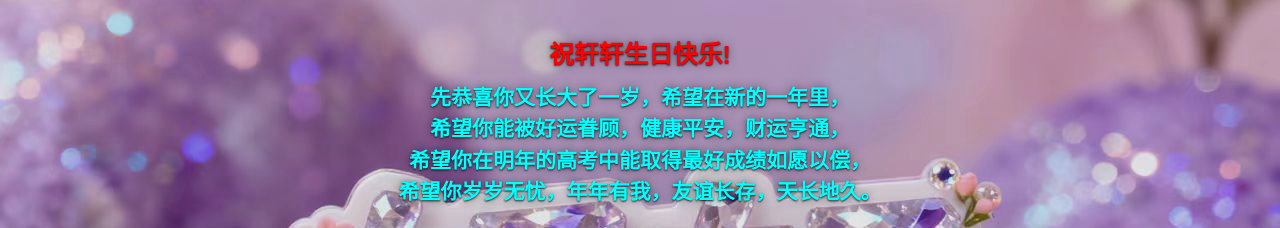
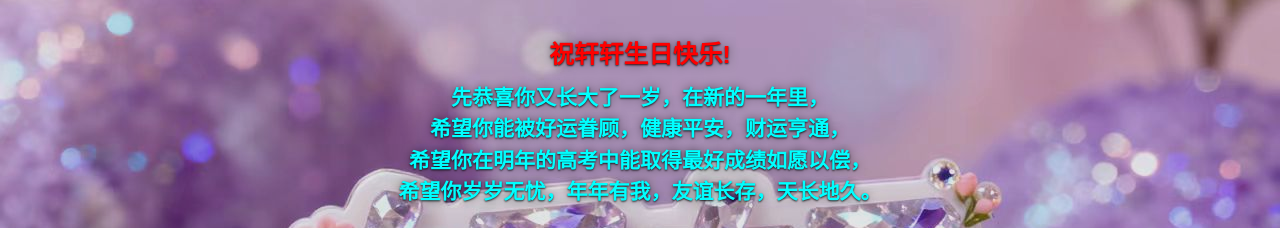
Before and after one commit to xuehuda/xuanbb, a plain HTML site: page vsxode/index.html in a window 1280 px wide. Shown: the top 228 px of the page. Drawn offline with Linux system fonts and the light colour scheme.

Commit message:
Add files via upload

```diff
--- a/vsxode/index.html
+++ b/vsxode/index.html
@@ -106,7 +106,7 @@
     <main class="content-main">
         <h1>祝轩轩生日快乐!</h1>
         <h2>
-            先恭喜你又长大了一岁，希望在新的一年里，<br>
+            先恭喜你又长大了一岁，在新的一年里，<br>
             希望你能被好运眷顾，健康平安，财运亨通，<br>
             希望你在明年的高考中能取得最好成绩如愿以偿，<br>
             希望你岁岁无忧，年年有我，友谊长存，天长地久。
```
